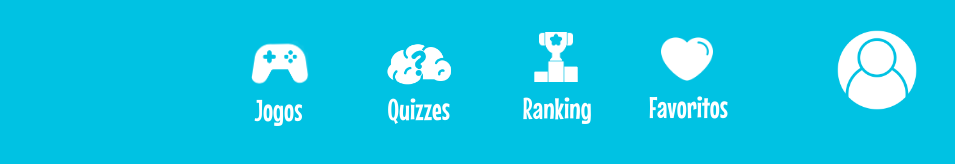
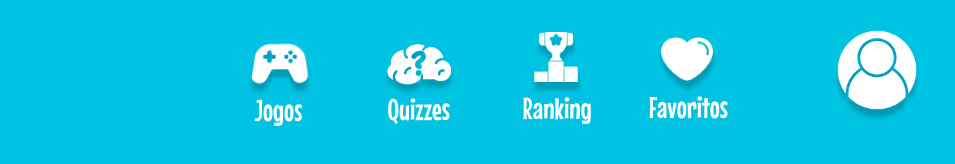
Before and after one commit to Joao-Carmo/Projeto-1, a plain HTML site: page Alvid-19/HTML/ranking.html in a window 1280 px wide. Shown: the full height of the page, 325-1280 px from the left. Drawn offline with nearby package versions, Linux system fonts and the light colour scheme.

Commit message:
+menu quase finalizado(falta apenas animações nas sombras)

```diff
--- a/Alvid-19/CSS/ranking.css
+++ b/Alvid-19/CSS/ranking.css
@@ -29,6 +29,20 @@ body {
     position: relative;
     top: 6px;
     right: 6px;
+    transition-property: width;
+    transition-duration: 0.25s;
+    transition-timing-function: ease;
+} #iconPerfilShadow {
+    filter: brightness(0) blur(2px);
+    opacity: .2;
+    transform: translateY(5px) translateX(5px);
+    z-index: -1;
+    display: flex;
+    position: relative;
+    right: 11px;
+    bottom: 71px;
+} #iconPerfil:hover {
+    width: 92px;
 }
 
 /* Ícone+texto "Ranking" */
@@ -37,6 +51,20 @@ body {
     position: relative;
     top: 8px;
     right: 20px;
+    transition-property: width;
+    transition-duration: 0.25s;
+    transition-timing-function: ease;
+} #iconRankingShadow {
+    filter: brightness(0) blur(2px);
+    opacity: .2;
+    transform: translateY(5px) translateX(5px);
+    z-index: -1;
+    display: flex;
+    position: relative;
+    right: 24px;
+    bottom: 100px;
+} #iconRanking:hover {
+    width: 62px;
 } #iconTextRanking {
     display: flex;
     position: relative;
@@ -51,6 +79,20 @@ body {
     position: relative;
     top: 9px;
     right: 7px;
+    transition-property: width;
+    transition-duration: 0.25s;
+    transition-timing-function: ease;
+} #iconFavoritosShadow {
+    filter: brightness(0) blur(2px);
+    opacity: .2;
+    transform: translateY(5px) translateX(5px);
+    z-index: -1;
+    display: flex;
+    position: relative;
+    right: 11px;
+    bottom: 101px;
+} #iconFavoritos:hover {
+    width: 61px;
 } #iconTextFavoritos {
     display: flex;
     position: relative;
@@ -65,6 +107,20 @@ body {
     position: relative;
     top: 5px;
     right: 49px;
+    transition-property: width;
+    transition-duration: 0.25s;
+    transition-timing-function: ease;
+} #iconQuizzesShadow {
+    filter: brightness(0) blur(2px);
+    opacity: .2;
+    transform: translateY(5px) translateX(5px);
+    z-index: -1;
+    display: flex;
+    position: relative;
+    right: 54px;
+    bottom: 124px;
+} #iconQuizzes:hover {
+    width: 81px;
 } #iconTextQuizzes {
     display: flex;
     position: relative;
@@ -79,6 +135,20 @@ body {
     position: relative;
     top: 10px;
     right: 75px;
+    transition-property: width;
+    transition-duration: 0.25s;
+    transition-timing-function: ease;
+} #iconJogosShadow {
+    filter: brightness(0) blur(2px);
+    opacity: .2;
+    transform: translateY(5px) translateX(5px);
+    z-index: -1;
+    display: flex;
+    position: relative;
+    right: 80px;
+    bottom: 108px;
+} #iconJogos:hover {
+    width: 73px;
 } #iconTextJogos {
     display: flex;
     position: relative;
@@ -92,7 +162,3 @@ body {
 a:link , a:visited {
     text-decoration: none;
 }
-
-/* a:hover , a:active {
-    size: 50px;
-} */
--- a/Alvid-19/HTML/ranking.html
+++ b/Alvid-19/HTML/ranking.html
@@ -29,22 +29,27 @@
             <div class="col-8">
                 <a href="home_page.html" class="my-4 mr-3 ml-5 float-right" id="menuLinks">
                     <img src="../Images/perfil.png" width="80px" alt="Ícone perfil" id="iconPerfil">
+                    <img src="../Images/perfil.png" width="80px" alt="Ícone perfil" id="iconPerfilShadow">
                 </a>
                 <a href="home_page.html" class="my-4 mr-5 ml-4 float-right" id="menuLinks">
                     <img src="../Images/favoritos.png" width="52px" alt="Ícone favoritos" id="iconFavoritos">
                     <p id="iconTextFavoritos">Favoritos</p>
+                    <img src="../Images/favoritos.png" width="52px" alt="Ícone favoritos" id="iconFavoritosShadow">
                 </a>
                 <a href="home_page.html" class="my-4 mx-4 float-right" id="menuLinks">
                     <img src="../Images/ranking.png" width="50px" alt="Ícone ranking" id="iconRanking">
                     <p id="iconTextRanking">Ranking</p>
+                    <img src="../Images/ranking.png" width="50px" alt="Ícone ranking" id="iconRankingShadow">
                 </a>
                 <a href="home_page.html" class="my-4 mx-4 float-right" id="menuLinks">
                     <img src="../Images/quizz.png" width="70px" alt="Ícone quizzes" id="iconQuizzes">
                     <p id="iconTextQuizzes">Quizzes</p>
+                    <img src="../Images/quizz.png" width="70px" alt="Ícone quizzes" id="iconQuizzesShadow">
                 </a>
                 <a href="home_page.html" class="my-4 mx-4 float-right" id="menuLinks">
                     <img src="../Images/jogos.png" width="60px" alt="Ícone jogos" id="iconJogos">
                     <p id="iconTextJogos">Jogos</p>
+                    <img src="../Images/jogos.png" width="60px" alt="Ícone jogos" id="iconJogosShadow">
                 </a>
             </div>
         </div>
```
